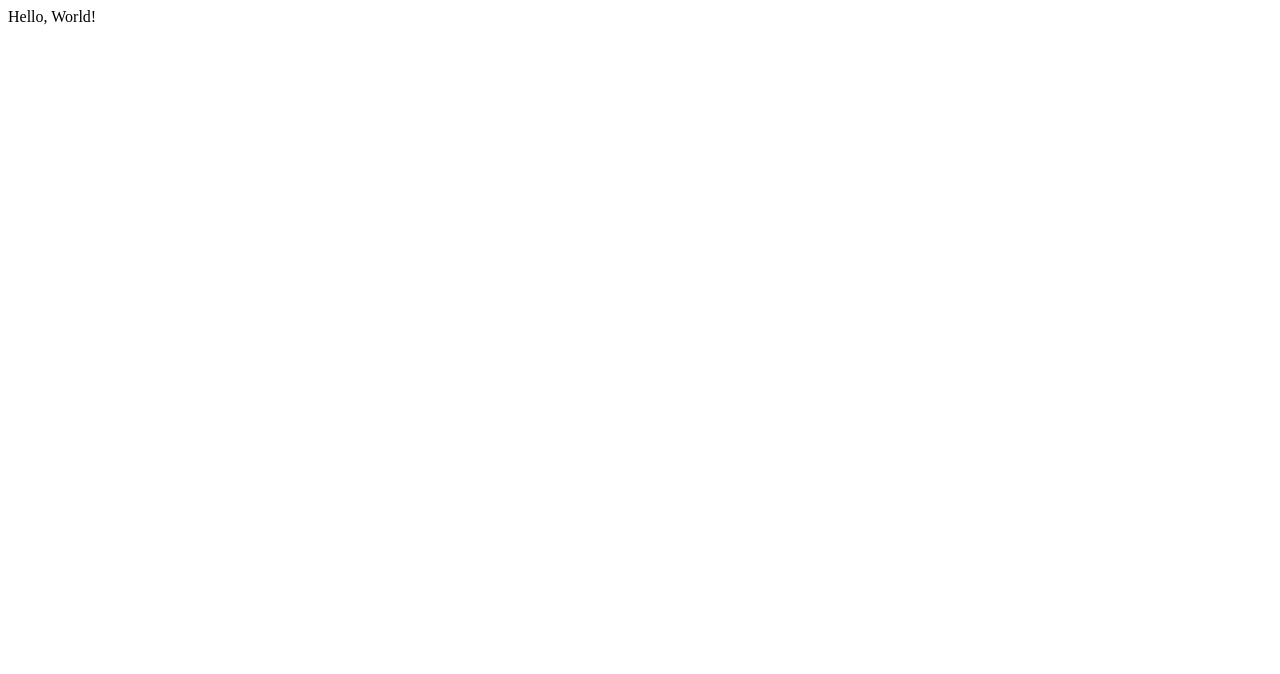
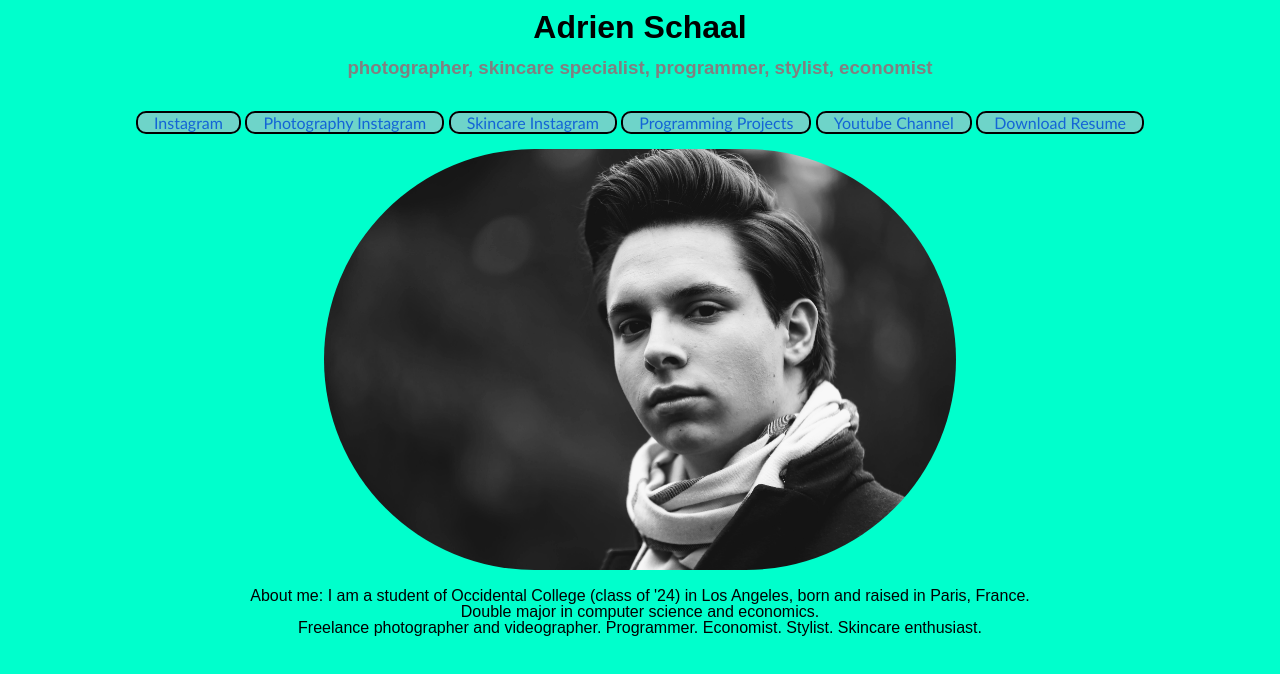
Before and after one commit to adrienschaal/adrienschaal.github.io, a plain HTML site: page index.html in a window 1280 px wide. Drawn offline with Linux system fonts and the light colour scheme.

Commit message:
personal website

```diff
--- a/index.html
+++ b/index.html
@@ -1,10 +1,40 @@
 <!DOCTYPE HTML>
 <html>
+    <!--
+    TODO:
+        - Distinct HOME page
+        - EVENTS page
+        - toggles for audio/video projects
+        - BLOG page??
+        - link to YouTube/SoundCloud
+    -->
+
     <head>
+        <link rel="stylesheet" type="text/css" href="style.css">
         <meta charset="utf-8">
-<title>Hello, World!</title>
+        <title>Adrien Schaal</title>
     </head>
+
     <body>
-Hello, World!
+        <h1 class="centered" style="line-height: 10pt;">Adrien Schaal</h1>
+        <h3 class="centered" style="color: grey; line-height: 18pt;">photographer, skincare specialist, programmer, stylist, economist</h3>
+
+        <nav>
+            <p class="centered">
+                <span title = "Instagram"><a href = "https://www.instagram.com/adrienschaal/">Instagram</a></span>
+                <span title = "Instagram"><a href = "https://www.instagram.com/adrienschaal.photo/">Photography Instagram</a></span>
+                <span title = "Instagram"><a href = "https://www.instagram.com/adrienschaal.skin/">Skincare Instagram</a></span>
+                <span title = "Github"><a href="https://github.com/adrienschaal?tab=repositories">Programming Projects</a></span>
+                <span title = "Youtube"><a href="https://www.youtube.com/channel/UC5yUtUUK9v9JBqaMnlIdKfA?view_as=subscriber">Youtube Channel</a></span>
+                <span title = "Click to download pdf"><a href = "Resume.pdf" download>Download Resume</a></span></p>
+            <img src="A76A6676.JPG" alt="dark sounds" class="centered">
+            <br>
+        </nav>
+
+        <p style="line-height: 1;" class="centered">
+            About me: I am a student of Occidental College (class of '24) in Los Angeles, born and raised in Paris, France.<br>
+            Double major in computer science and economics. <br>
+            Freelance photographer and videographer. Programmer. Economist. Stylist. Skincare enthusiast.
+        </p>
     </body>
 </html>
--- /dev/null
+++ b/style.css
@@ -0,0 +1,67 @@
+body {
+    background-color: #00ffcc;
+    font-family: "Cursive", sans-serif;
+}
+
+header::after {
+    content: "";
+    display: table;
+    clear: both;
+}
+
+.container {
+    width: 80%;
+    margin: 0 auto;
+}
+
+nav {
+    float: left;
+}
+
+img {
+    max-width:50%;
+    height:auto;
+    display: block;
+    border-radius: 500px;
+    margin-left: auto;
+    margin-right: auto;
+}
+
+span {
+    border: 2px solid black;
+    padding:  0em 1em;
+    border-radius: 10px;
+    font-family: Trebuchet MS,Lucida Grande,Lucida Sans Unicode,Lucida Sans,Tahoma,sans-serif;
+    font-size: 16px;
+    line-height: 1;
+    color: #1364d6;
+    background-color: #6ed4c9;
+}
+
+a {
+    text-decoration: none;
+}
+
+/* unvisited link */
+a:link {
+  color: #1364d6;
+}
+
+/* visited link */
+a:visited {
+  color: #1364d6;
+}
+
+/* mouse over link */
+a:hover {
+  color: #73849e;
+}
+
+/* selected link */
+a:active {
+  color: #1364d6;
+}
+
+.centered {
+  text-align: center;
+}
```
Also changed, not shown: A76A6676.JPG (added), 1 other file. Lines whose indentation alone changed are shown as unchanged.
